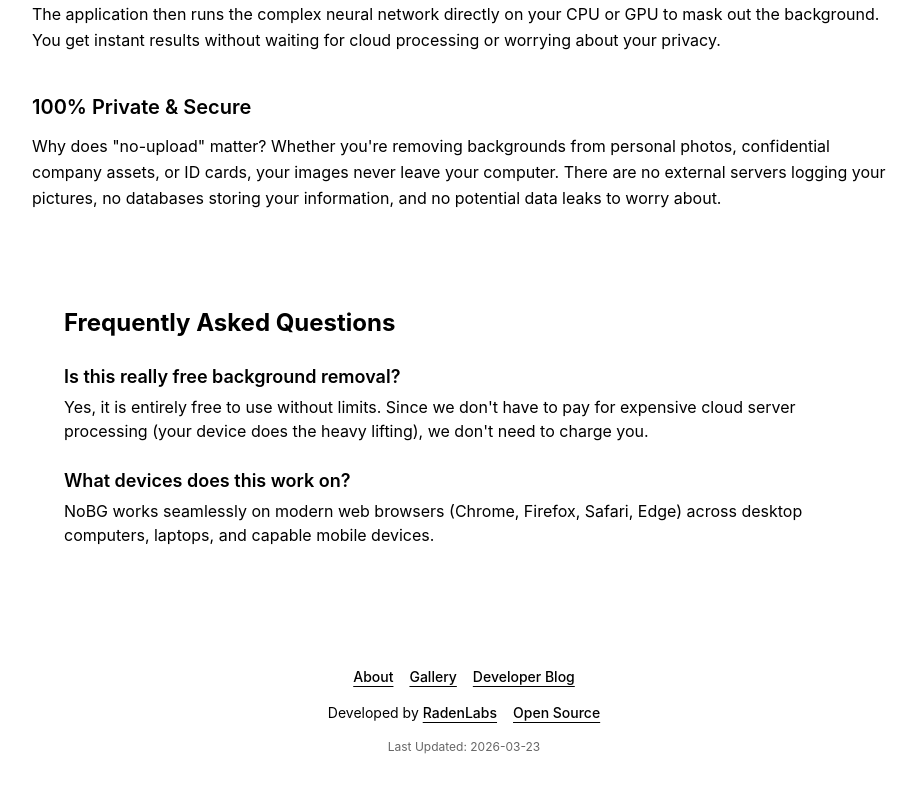
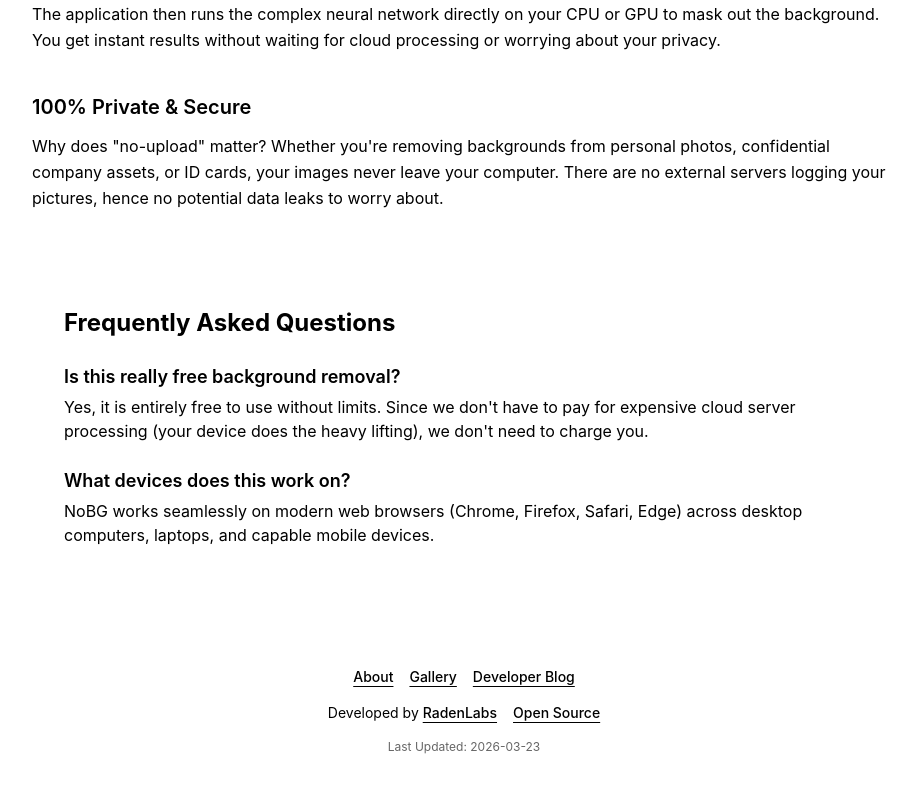
Before and after one commit to radenmuaz/pic2sticker, a React (Vite) app: page / in a window 1280 px wide. Shown: the part 1087-1880 px from the top of the page, without its empty margins (176-1090 px from the left). Built offline with nearby package versions, Linux system fonts and the light colour scheme.

Commit message:
update front

```diff
--- a/src/App.tsx
+++ b/src/App.tsx
@@ -372,7 +372,7 @@ export default function App() {
           <article className="space-y-3">
             <h3 className="text-xl font-semibold">100% Private & Secure</h3>
             <p className="text-muted-foreground leading-relaxed">
-              Why does "no-upload" matter? Whether you're removing backgrounds from personal photos, confidential company assets, or ID cards, your images never leave your computer. There are no external servers logging your pictures, no databases storing your information, and no potential data leaks to worry about.
+              Why does "no-upload" matter? Whether you're removing backgrounds from personal photos, confidential company assets, or ID cards, your images never leave your computer. There are no external servers logging your pictures, hence no potential data leaks to worry about.
             </p>
           </article>
         </div>
```
